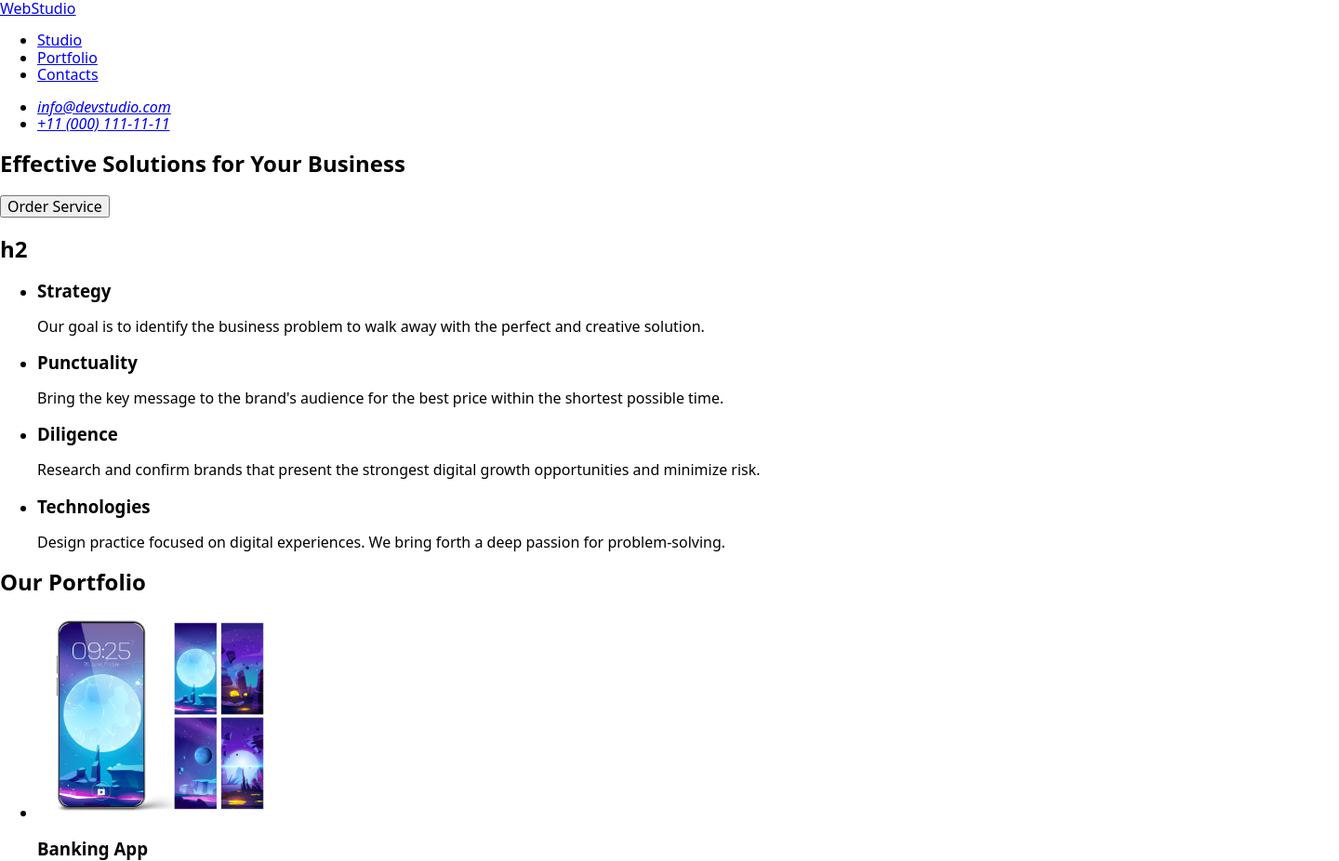
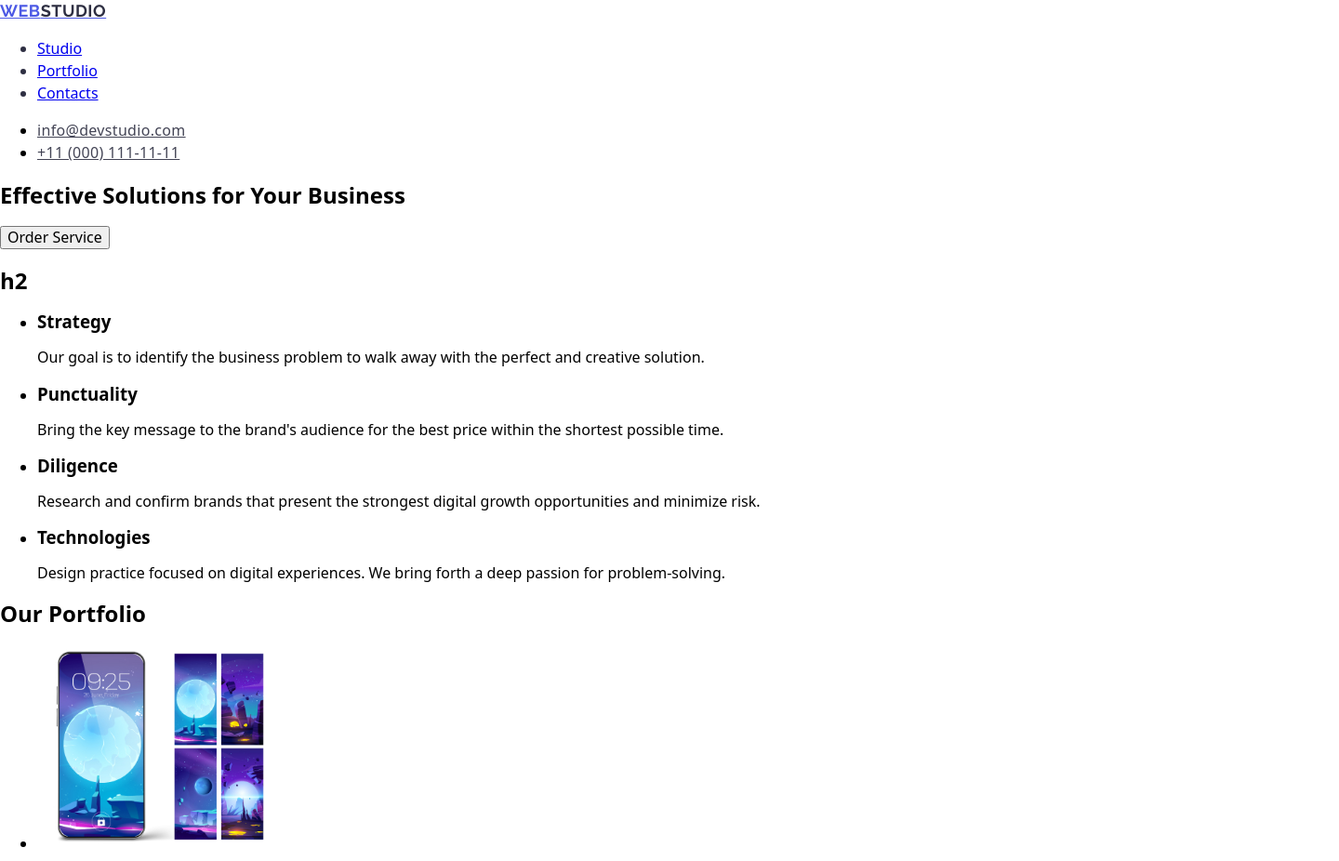
Before and after one commit to GembelUA/goit-markup-hw-02, a plain HTML site: page index.html in a window 1280 px wide. Shown: the top 926 px of the page at 93% size, 1440 px wide, since content can reach past the window. Drawn offline with nearby package versions, Linux system fonts and the light colour scheme.

Commit message:
2updheader

```diff
--- a/css/styles.css
+++ b/css/styles.css
@@ -0,0 +1,78 @@
+/* header */
+
+.header-nav-logo-blue {
+  color: #4d5ae5;
+  font-family: 'Raleway', sans-serif;
+  font-weight: 800;
+  font-size: 18px;
+  line-height: 1.17;
+  letter-spacing: 0.03em;
+  text-transform: uppercase;
+}
+
+.header-nav-logo-black {
+  color: #2e2f42;
+  font-family: 'Raleway', sans-serif;
+  font-weight: 800;
+  font-size: 18px;
+  line-height: 1.17;
+  letter-spacing: 0.03em;
+  text-transform: uppercase;
+}
+
+.header-nav {
+  color: #2e2f42;
+  font-weight: 500;
+  font-size: 16px;
+  line-height: 1.5;
+}
+
+.header-nav-list-item:hover,
+.header-nav-list-item:focus {
+  color: tomato;
+}
+
+.header-contacts {
+  font-style: normal;
+}
+
+.header-contacts-link {
+  color: #434455;
+  font-weight: 400;
+  font-size: 16px;
+  line-height: 1.5;
+  letter-spacing: 0.32px;
+}
+.header-contacts-item {
+  color: #434455;
+  font-weight: 400;
+  font-size: 16px;
+  line-height: 1.5;
+  letter-spacing: 0.32px;
+}
+
+.header-contacts-item:hover,
+.header-contacts-item:focus {
+  color: tomato;
+}
+
+.header-contacts-link:hover,
+.header-contacts-link:focus {
+  color: tomato;
+}
+
+body {
+  font-family: 'Roboto', sans-serif;
+  background-color: #ffffff;
+  font-size: 16px;
+  width: 1440px;
+  height: 3300px;
+}
+
+.list {
+  list-style: none;
+}
+
+.link {
+  text-decoration: none;
+}
--- a/index.html
+++ b/index.html
@@ -20,22 +20,28 @@
     <title>WebStudio</title>
   </head>
   <body>
-    <header>
-      <nav>
-        <a href="./index.html">WebStudio</a>
-        <ul>
-          <li><a href="#">Studio</a></li>
-          <li><a href="#">Portfolio</a></li>
-          <li><a href="#">Contacts</a></li>
+    <header class="header">
+      <nav class="header-nav">
+        <a class="header-nav-logo-blue" href="./index.html"
+          >web<span class="header-nav-logo-black">studio</span></a
+        >
+        <ul class="header-nav-list">
+          <li><a class="header-nav-list-item" href="#">Studio</a></li>
+          <li><a class="header-nav-list-item" href="#">Portfolio</a></li>
+          <li><a class="header-nav-list-item" href="#">Contacts</a></li>
         </ul>
       </nav>
-      <address>
-        <ul>
+      <address class="header-contacts">
+        <ul class="header-contacts-list">
           <li>
-            <a href="mailto:info@devstudio.com">info@devstudio.com</a>
+            <a class="header-contacts-link" href="mailto:info@devstudio.com"
+              >info@devstudio.com</a
+            >
           </li>
           <li>
-            <a href="tel:+110001111111">+11 (000) 111-11-11</a>
+            <a class="header-contacts-item" href="tel:+110001111111"
+              >+11 (000) 111-11-11</a
+            >
           </li>
         </ul>
       </address>
@@ -172,10 +178,10 @@
       </section>
     </main>
     <footer class="footer">
-      <a class="footer__logo-blue link" href="./index.html"
-        >Web<span class="footer__logo-white">Studio</span></a
+      <a class="header-nav-logo-blue" href="./index.html"
+        >web<span class="header-nav-logo-black">studio</span></a
       >
-      <p class="footer__text">
+      <p class="footer-text">
         Increase the flow of customers and sales for your business with digital
         marketing & growth solutions.
       </p>
```
